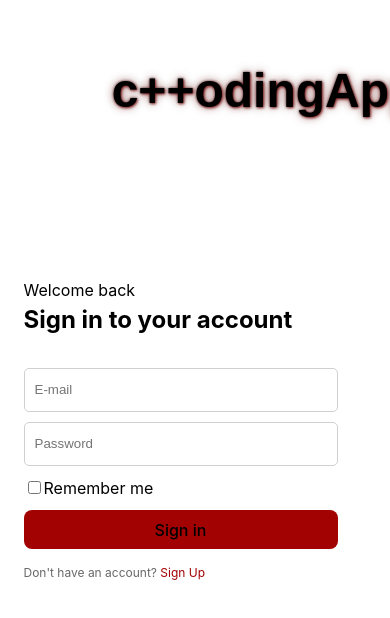
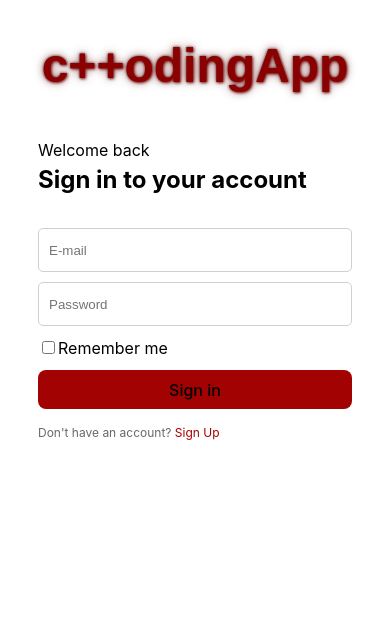
Before and after one commit to RobertoPallanez/task4, a React (Vite) app: page / in a window 390 px wide. Shown: the top 618 px of the page. Built offline with nearby package versions, Linux system fonts and the light colour scheme; a web font is replaced by a local one.

Commit message:
hopefully last commit

```diff
--- a/src/App.css
+++ b/src/App.css
@@ -65,6 +65,8 @@ div {
 div {
   width: 50%;
   height: 100vh;
+  padding: 0;
+  margin: 0;
 }
 
 .leftPanel {
@@ -74,7 +76,7 @@ div {
   min-height: 650px;
   background-color: white;
   color: white;
-  padding: 20px;
+  /* padding: 20px; */
   color: black;
   display: flex;
   flex-direction: column;
@@ -107,25 +109,38 @@ div {
 
   .leftPanel {
     min-width: 350px; /* Adjust minimum width */
-    padding: 15px; /* Reduce padding for tablets */
+    display: flex;
+    justify-content: center;
+    width: 100%;
+    background-color: white;
   }
 
   .header {
-    color: black;
+    color: darkred;
     font-family: "Host Grotesk", sans-serif;
     font-optical-sizing: auto;
     font-weight: bold;
     font-style: normal;
     font-size: 3rem;
     margin-bottom: 0;
+    margin-left: 0;
     text-shadow: 1px 1px 3px rgba(128, 6, 6, 0.781),
       0 0 10px rgba(100, 10, 10, 0.6), 0 0 3px rgba(0, 0, 0, 0.7);
-    padding: 20px;
     text-align: center;
+    width: 100%;
+    display: flex;
+    justify-content: center;
   }
 
   .bodyFormFlexbox {
-    width: 90%; /* Adjust padding for smaller screens */
+    width: 100%;
+    background-color: white;
+    justify-self: center;
+    margin: 0; /* Adjust padding for smaller screens */
+  }
+
+  .signupForm {
+    width: 90%;
   }
 }
 
@@ -143,32 +158,44 @@ div {
 
   div {
     width: 100%; /* Full width for smaller screens */
-    height: auto; /* Allow height to adjust based on content */
+    height: auto;
+    margin: 0;
+    padding: 0; /* Allow height to adjust based on content */
   }
 
   .leftPanel {
     min-width: 100%; /* Allow the leftPanel to occupy full width */
     min-height: auto; /* Let the height be flexible */
-    padding: 10px; /* Reduce padding for smaller screens */
+    display: flex;
+    justify-content: center;
+    padding: 0;
   }
 
   .header {
-    color: black;
+    color: darkred;
     font-family: "Host Grotesk", sans-serif;
     font-optical-sizing: auto;
     font-weight: bold;
     font-style: normal;
     font-size: 3rem;
     margin-bottom: 0;
+    margin-left: 0;
     text-shadow: 1px 1px 3px rgba(128, 6, 6, 0.781),
       0 0 10px rgba(100, 10, 10, 0.6), 0 0 3px rgba(0, 0, 0, 0.7);
-    padding: 20px;
     text-align: center;
     width: 100%;
+    display: flex;
+    justify-content: center;
   }
 
   .bodyFormFlexbox {
-    width: 90%; /* Reduce padding for small screens */
+    width: 100%;
+    justify-self: center;
+    margin: 0;
+  }
+
+  .signupForm {
+    width: 90%;
   }
 }
 
@@ -181,6 +208,9 @@ div {
     padding: 0;
     background-color: white;
     background-image: none;
+    display: flex;
+    width: 100%;
+    align-items: start;
   }
 
   div {
@@ -191,45 +221,88 @@ div {
   .leftPanel {
     min-width: 100%; /* Full width */
     min-height: auto; /* Flexible height */
-    padding: 5px; /* Minimal padding for very small screens */
+    display: flex;
+    justify-content: center;
   }
 
   .header {
-    color: black;
+    color: darkred;
     font-family: "Host Grotesk", sans-serif;
     font-optical-sizing: auto;
     font-weight: bold;
     font-style: normal;
     font-size: 3rem;
     margin-bottom: 0;
+    margin-left: 0;
     text-shadow: 1px 1px 3px rgba(128, 6, 6, 0.781),
       0 0 10px rgba(100, 10, 10, 0.6), 0 0 3px rgba(0, 0, 0, 0.7);
-    padding: 20px;
     text-align: center;
+    width: 100%;
+    display: flex;
+    justify-content: center;
+    background-color: white;
+    margin-top: 30px;
+  }
+
+  .bodyFormFlexbox {
+    width: 100%;
+    background-color: white;
+    justify-self: center;
+    margin: 0; /* Minimal padding for very small screens */
+  }
+
+  .signinPageBody {
+    display: flex;
+    justify-content: center;
+    margin-left: 0;
+    padding-left: 0;
+    background-color: black;
+    width: 100%;
+    height: 100%;
+  }
+
+  .signinPageBody > .header {
+    position: relative;
+    left: -20px;
+    top: -50px;
     width: 100%;
   }
 
-  .bodyFormFlexbox {
-    width: 90%; /* Minimal padding for very small screens */
+  .signinPageBody > .signupFlexbox {
+    display: flex;
+    padding: 0;
+    margin: 0;
+    width: 100%;
+  }
+
+  .signinPageBody > .signupFlexbox > .signupForm {
+    width: fit-content;
+    justify-self: center;
+    margin-left: -40px;
+    padding: 0;
   }
 }
 
 /* HERE */
-
+@media (min-width: 1025px) {
   .header {
-  color: black;
-  position: fixed;
-  top: 35px;
-  left: 50px;
+    color: darkred;
     font-family: "Host Grotesk", sans-serif;
     font-optical-sizing: auto;
     font-weight: bold;
     font-style: normal;
     font-size: 3rem;
     margin-bottom: 0;
-  text-shadow: 1px 1px 3px rgba(128, 6, 6, 0.781),
-    0 0 10px rgba(100, 10, 10, 0.6), 0 0 3px rgba(0, 0, 0, 0.7);
+    text-shadow: 1px 1px 1px rgba(128, 6, 6, 0.781),
+      0 0 5px rgba(100, 10, 10, 0.6), 0 0 1px rgba(0, 0, 0, 0.7);
     padding: 20px;
+    display: flex;
+    width: 100%;
+    padding: 0;
+    margin: 0;
+    margin-top: -300px;
+    justify-content: center;
+  }
 }
 
 .loginForm {
```
Lines whose indentation alone changed are shown as unchanged.
